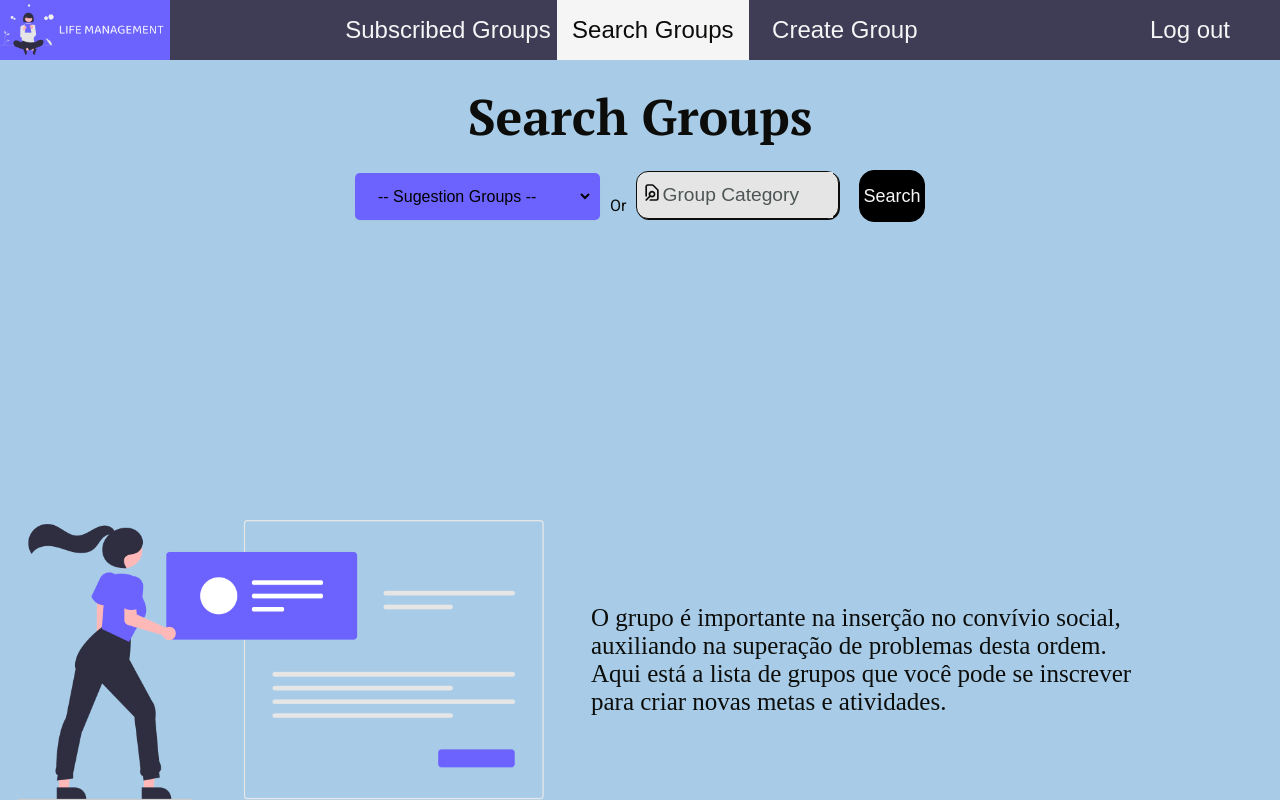
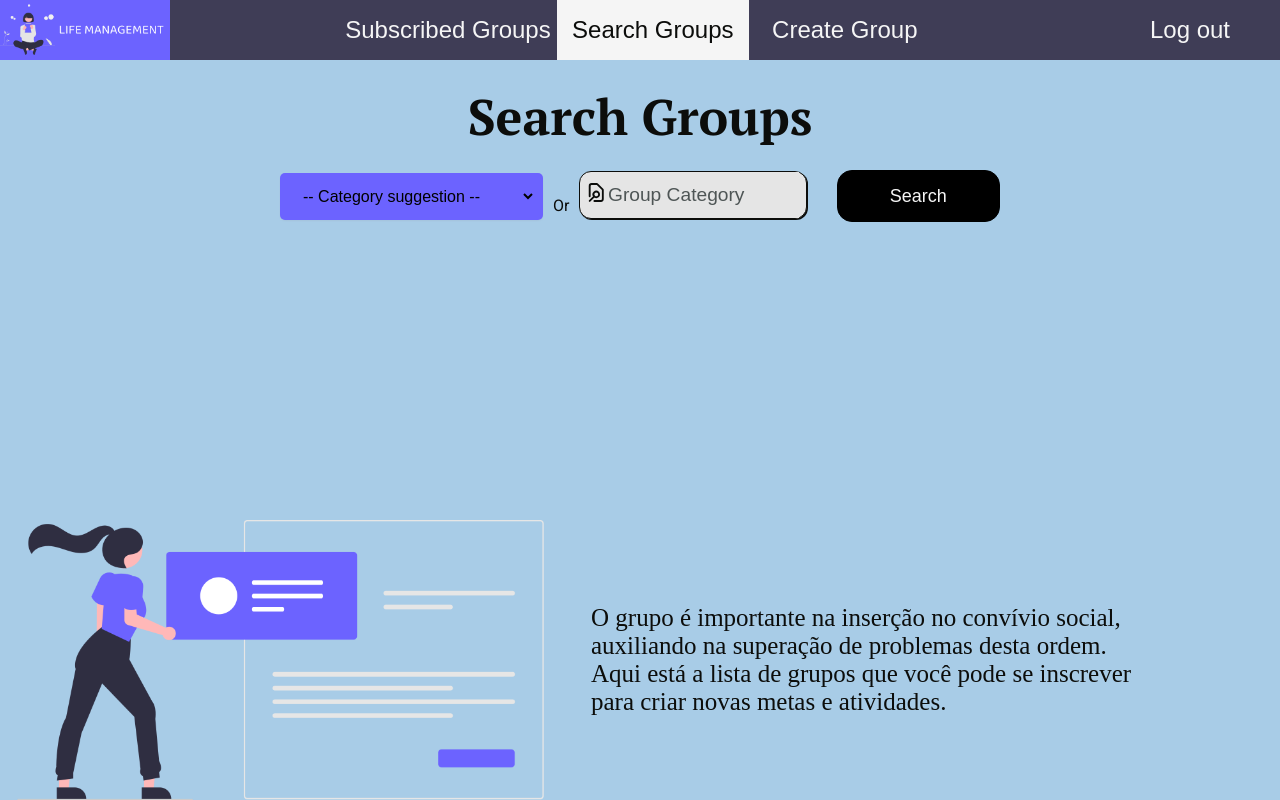
Before and after one commit to CalebeNavarro/gestao-de-habitos, a React (Create React App) app: page /groups in a window 1280 px wide. Built offline with nearby package versions, Linux system fonts and the light colour scheme; sample sign-in values are in the browser's storage; a web font is replaced by a local one.

Commit message:
Fix/select style

```diff
--- a/src/components/FormSearchCategory/index.jsx
+++ b/src/components/FormSearchCategory/index.jsx
@@ -1,7 +1,7 @@
 import { Form } from "./styles";
 import Input from "../Input";
 import { HiOutlineDocumentSearch } from "react-icons/hi";
-import Select from "./../Select"
+import Select from "./../Select";
 
 import { useForm } from "react-hook-form";
 import { yupResolver } from "@hookform/resolvers/yup";
@@ -26,7 +26,7 @@ const FormSearchCategory = () => {
   });
 
   const onSubmit = (data) => {
-    if (data.change !== "-- Sugestion Groups --"){
+    if (data.change !== "-- Category suggestion --") {
       searchGroups(data.change);
     } else {
       searchGroups(data.category);
@@ -36,10 +36,19 @@ const FormSearchCategory = () => {
 
   return (
     <Form onSubmit={handleSubmit((data) => onSubmit(data))}>
-
-        <Select name="change" options={['-- Sugestion Groups --', "Saúde", "Academia", "Healthy"]}
+      <Select
+        name="change"
+        options={[
+          "-- Category suggestion --",
+          "Saúde",
+          "Academia",
+          "Healthy",
+          "Educação",
+          "Musica",
+          "Jogos",
+          "Study",
+        ]}
         register={register}
-
       />
 
       <span>Or</span>
--- a/src/components/FormSearchCategory/styles.js
+++ b/src/components/FormSearchCategory/styles.js
@@ -6,7 +6,7 @@ export const Form = styled.form`
   margin: 0 auto;
   justify-content: center;
   align-items: center;
-  max-width: 600px;
+  max-width: 750px;
   padding: 0 15px;
   gap: 10px;
 
@@ -19,6 +19,8 @@ export const Form = styled.form`
     color: var(--white);
     font-size: 18px;
     border-radius: 15px;
+    margin-left: 20px;
+    width: 200px;
     border: 1px solid black;
     :hover {
       border: 1px solid var(--color-primary);
```
Lines whose indentation alone changed are shown as unchanged.
